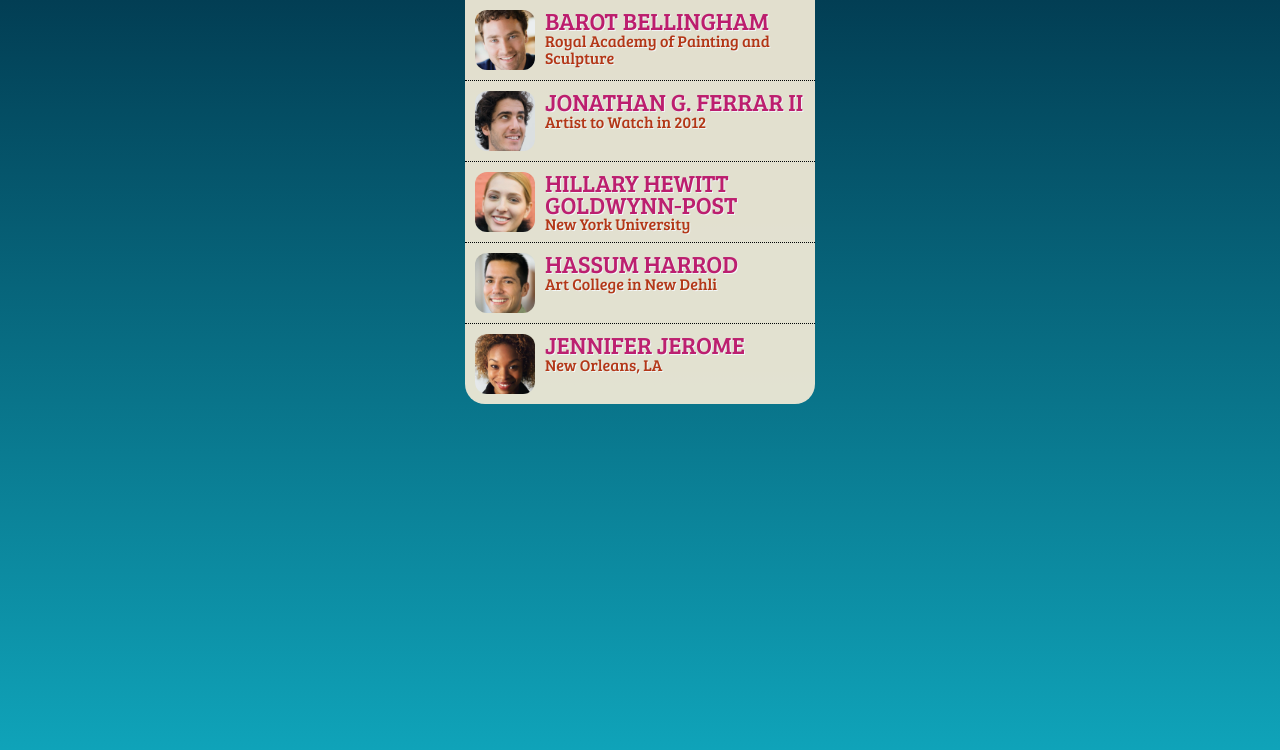
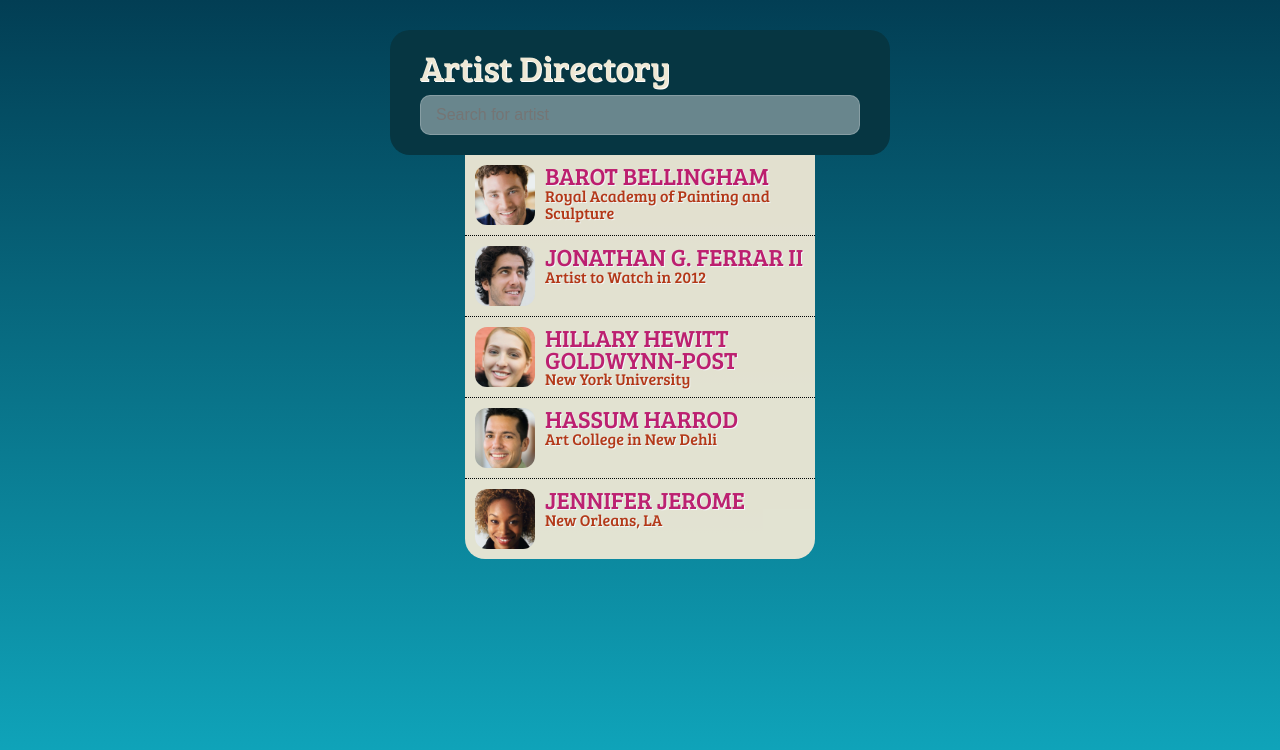
Before and after one commit to Mirajo/FWF, a plain HTML site: page lynda-practice/Angular/index.html in a window 1280 px wide. Drawn offline with Linux system fonts and the light colour scheme; a web font is replaced by a local one.

Commit message:
added css for search field
added css for search field

```diff
--- a/lynda-practice/Angular/index.html
+++ b/lynda-practice/Angular/index.html
@@ -9,6 +9,11 @@
 </head>
 <body>
 <div class="main" ng-controller = "MyController">
+    <div class="search">
+        <h1>Artist Directory</h1>
+        <label>Search:</label>
+        <input placeholder="Search for artist" autofocus>
+    </div>
     <ul class="artistlist">
     <li class="artist cf" ng-repeat="item in artists | limitTo:5">
     <img ng-src="images/{{item.shortname}}_tn.jpg" alt="photo of {{item.name}}">
```
